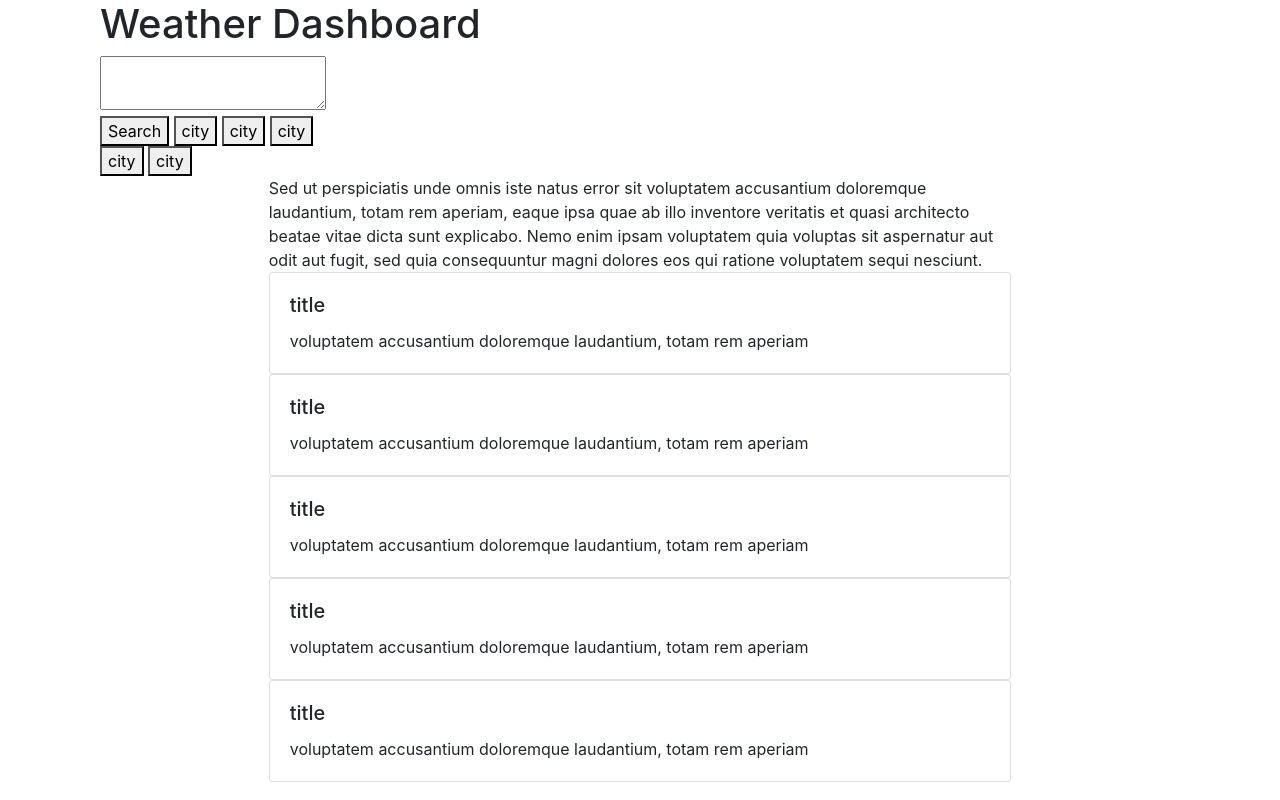
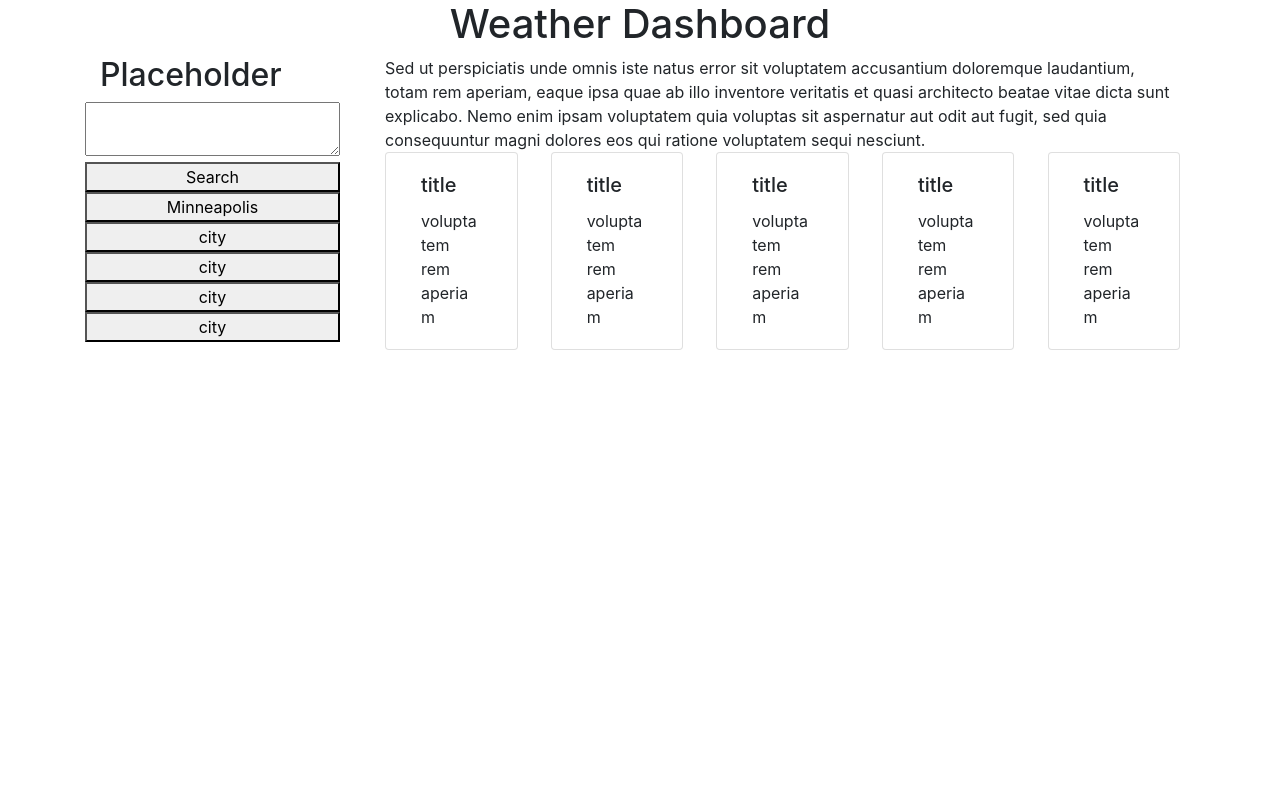
Before and after one commit to Collin-W/weather-dashboard, a plain HTML site: page index.html in a window 1280 px wide. Drawn offline with nearby package versions, Linux system fonts and the light colour scheme.

Commit message:
layout looks great

```diff
--- a/index.html
+++ b/index.html
@@ -14,25 +14,31 @@
 <body>
 
 
-<div class="container justify-content-center">
+<div class="container ">
+    <div class="row">
     <nav class="nav-bar col-12 bg-blue">
-        <h1 class="h1-text">Weather Dashboard</h1>
+        <h1 class="h1-text" style="text-align: center;">Weather Dashboard</h1>
     </nav>
+    </div>
 </div>
     <section class="container justify-content-between">
+        <div class="row">
 
-        <div class="cities col-3 justify-content-center">
-            <h2></h2>
-            <textarea></textarea>
-            <button>Search</button>
-            <button>city</button>
-            <button>city</button>
-            <button>city</button>
-            <button>city</button>
-            <button>city</button>
+        <div class="cities col-3">
+            <h2 class="col-12">Placeholder</h2>
+            <textarea class="col-12"></textarea>
+            <button class="col-12">Search</button>
+            <button class="col-12" id="test" value="44.98,-93.25">Minneapolis</button>
+            <button class="col-12">city</button>
+            <button class="col-12">city</button>
+            <button class="col-12">city</button>
+            <button class="col-12">city</button>
         </div>
 
+
         <div class="container col-9">
+
+            <div class="row">
 
 
             <div class="container">
@@ -40,46 +46,51 @@
                 Sed ut perspiciatis unde omnis iste natus error sit voluptatem accusantium doloremque laudantium, totam rem aperiam, eaque ipsa quae ab illo inventore veritatis et quasi architecto beatae vitae dicta sunt explicabo. Nemo enim ipsam voluptatem quia voluptas sit aspernatur aut odit aut fugit, sed quia consequuntur magni dolores eos qui ratione voluptatem sequi nesciunt.
             </div>
            </div>
+        </div>
+
+
 
            <div class="container">
-            <div class="cards container col-12">
+            <div class="cards container ">
+                <div class="row justify-content-between">
 
-            <div class="card">
+            <div class="card col-2">
                 <div class="card-body">
                     <h5 class="card-title">title</h5>
-                    <p class="card-text">voluptatem accusantium doloremque laudantium, totam rem aperiam</p>
+                    <p class="card-text">voluptatem rem aperiam</p>
                 </div>
             </div>
 
-            <div class="card">
+            <div class="card col-2">
                 <div class="card-body">
                     <h5 class="card-title">title</h5>
-                    <p class="card-text">voluptatem accusantium doloremque laudantium, totam rem aperiam</p>
+                    <p class="card-text">voluptatem rem aperiam</p>
                 </div>
             </div>
 
-            <div class="card">
+            <div class="card col-2">
                 <div class="card-body">
                     <h5 class="card-title">title</h5>
-                    <p class="card-text">voluptatem accusantium doloremque laudantium, totam rem aperiam</p>
+                    <p class="card-text">voluptatem rem aperiam</p>
                 </div>
             </div>
 
-            <div class="card">
+            <div class="card col-2">
                 <div class="card-body">
                     <h5 class="card-title">title</h5>
-                    <p class="card-text">voluptatem accusantium doloremque laudantium, totam rem aperiam</p>
+                    <p class="card-text">voluptatem rem aperiam</p>
                 </div>
             </div>
 
-            <div class="card">
+            <div class="card col-2">
                 <div class="card-body">
                     <h5 class="card-title">title</h5>
-                    <p class="card-text">voluptatem accusantium doloremque laudantium, totam rem aperiam</p>
+                    <p class="card-text">voluptatem rem aperiam</p>
                 </div>
             </div>
-
+            </div>
         </div>
+    </div>
     </div>
         </div>
     </section>
```
